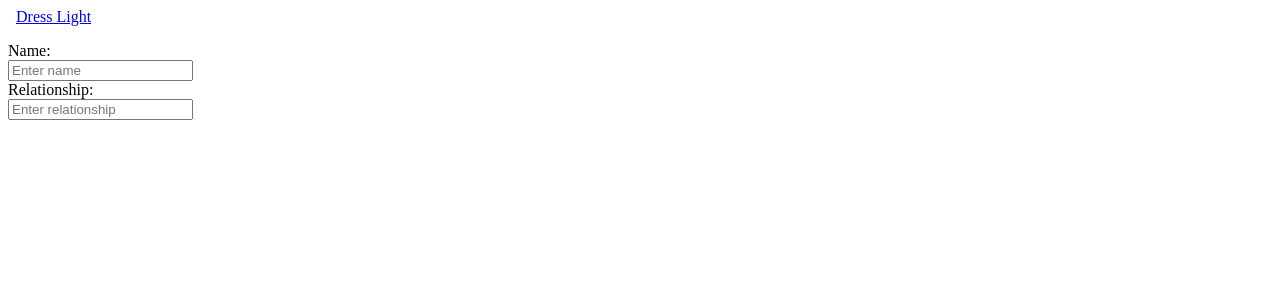
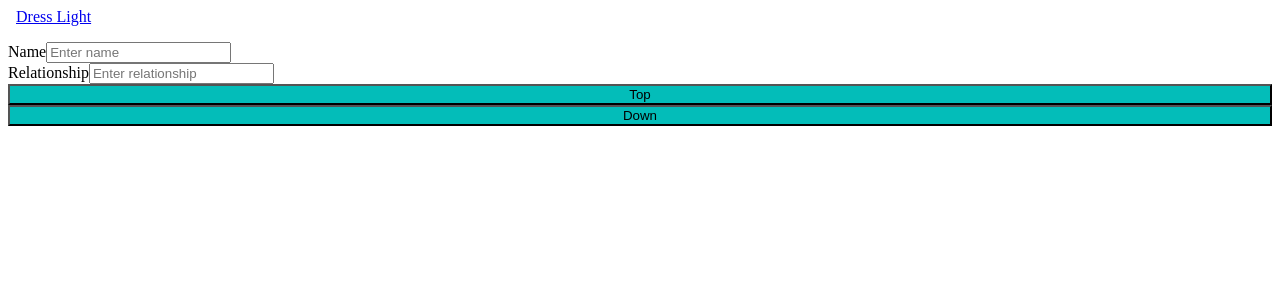
Before and after one commit to geethmaduranga/dress-site, an Angular app: page / in a window 1280 px wide. Shown: the top 300 px of the page. Built offline with nearby package versions, Linux system fonts and the light colour scheme.

Commit message:
user dummy

```diff
--- a/src/app/user-dummy/user-dummy.component.css
+++ b/src/app/user-dummy/user-dummy.component.css
@@ -0,0 +1,4 @@
+.btn-top-down {
+  width: 100%;
+  background-color:#03BDB9!important;
+}
--- a/src/app/user-dummy/user-dummy.component.html
+++ b/src/app/user-dummy/user-dummy.component.html
@@ -1,19 +1,22 @@
 <div class="col-lg-3 card">
   <div class="card-block">
-    <form class="form-horizontal">
-      <div class="form-group">
-        <label class="control-label col-sm-2" for="name">Name:</label>
-        <div class="col-sm-12 col-md-12">
-          <input type="name" class="form-control" id="name" placeholder="Enter name">
-        </div>
+    <div class="form-group">
+      <label for="exampleInputName">Name</label>
+      <input type="name" class="form-control" id="exampleInputName" placeholder="Enter name">
+    </div>
+    <div class="form-group">
+      <label for="exampleInputRelationship">Relationship</label>
+      <input type="relationship" class="form-control" id="exampleInputRelationship" placeholder="Enter relationship">
+    </div>
+    <div class="row">
+      <div class="col-lg-6">
+        <button type="button" class="btn btn-raised btn-primary btn-top-down">Top</button>
       </div>
-      <div class="form-group">
-        <label class="control-label col-sm-2" for="relationship">Relationship:</label>
-        <div class="col-sm-12 col-md-12">
-          <input type="relationship" class="form-control" id="relationship" placeholder="Enter relationship">
-        </div>
+      <div class="col-lg-6">
+        <button type="button" class="btn btn-raised btn-primary btn-top-down">Down</button>
       </div>
-    </form>
+    </div>
+
   </div>
 
 </div>
```
